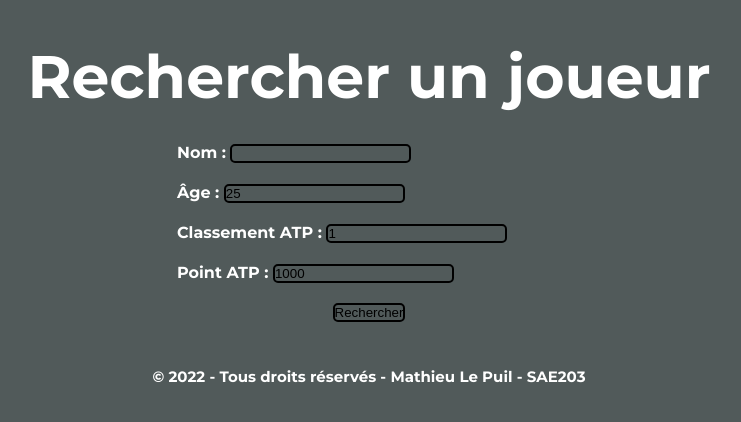
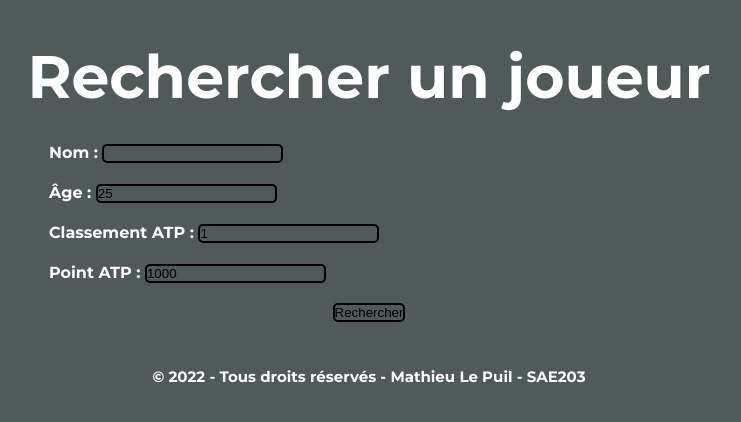
Before and after one commit to MathieuLePuil/SAE203, a PHP site: page /form_recherche.php in a window 1280 px wide. Shown: the part 100-522 px from the top of the page, without its empty margins (271-1012 px from the left). Run offline with PHP 8.4, Linux system fonts and the light colour scheme; some libraries are stand-ins or nearby versions.

```diff
--- a/style/style.css
+++ b/style/style.css
@@ -239,8 +239,8 @@ form {
     margin-top: 30px;
     flex-direction: column;
     align-items: center;
-    margin-left: 35%;
-    width: 30%;
+    margin-left: 25%;
+    width: 50%;
     height: 20%;
 }
 
```
